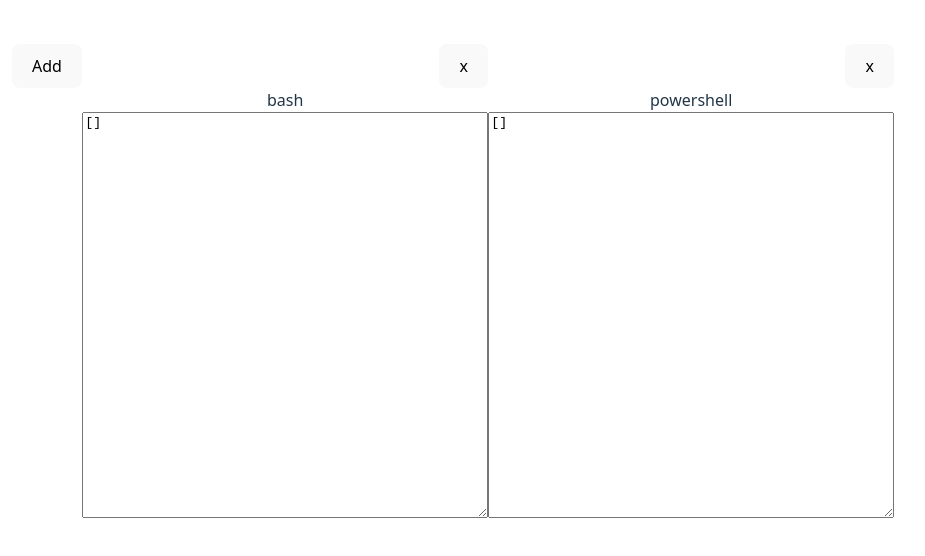
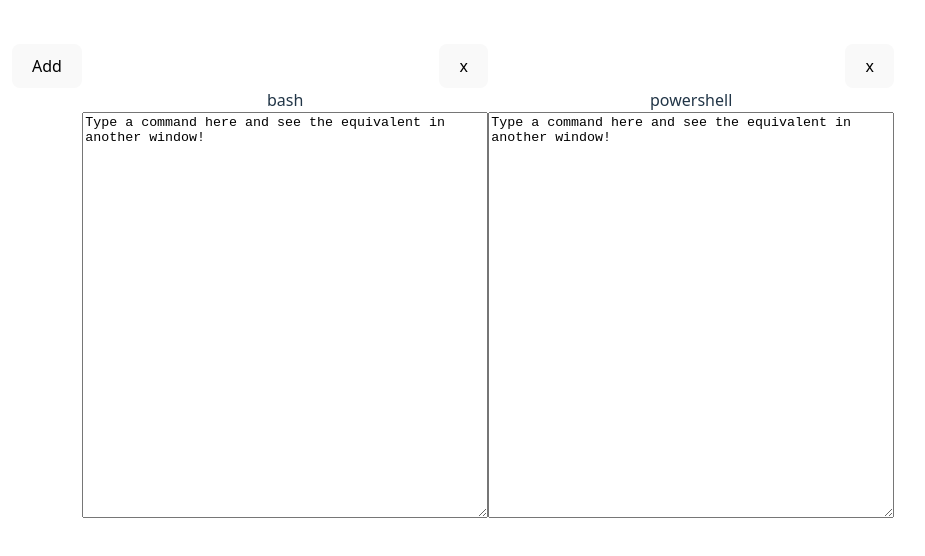
Before and after one commit to zrfox/bash-to-powershell, a React (Vite) app: page / in a window 1280 px wide. Shown: the part 116-672 px from the top of the page, without its empty margins (187-1112 px from the left). Built offline with nearby package versions, Linux system fonts and the light colour scheme.

Commit message:
Add placeholder text that disappears when setting activeWindowId with new state activeWindowsBoolean.

```diff
--- a/src/components/InputWindow.jsx
+++ b/src/components/InputWindow.jsx
@@ -5,7 +5,7 @@ import commands from "../data/commands.json";
 import { commandById } from '../utils/commandIndex';
 import { flagById } from '../utils/flagIndex';
 
-function InputWindow({ onRemove, languageName, setTextHandler, nId, setActiveWindowIdHandler, commandIds, activeWindowId, text, textAreaSize, setTextAreaSize }){
+function InputWindow({ onRemove, languageName, setTextHandler, nId, setActiveWindowIdHandler, commandIds, activeWindowId, text, textAreaSize, setTextAreaSize, activeWindowsBoolean }){
 
     const inputTextAreaId = useId();
 
@@ -34,7 +34,7 @@ function InputWindow({ onRemove, languageName, setTextHandler, nId, setActiveWin
     const isActive = nId === activeWindowId;
 
     // this is the problem, it's calling when not active.
-    const valueText = isActive ? text : getCommandsInCommon(commandIds);
+    const valueText = isActive || !activeWindowsBoolean ? text : getCommandsInCommon(commandIds);
 
     return (
         <>
--- a/src/index.css
+++ b/src/index.css
@@ -71,12 +71,10 @@ button:focus-visible {
 textarea {
   width: 400px;
   height: 400px;
+
 }
 
-/*deleted this too */
-.add-window {
 
-}
 
 /* dialog / modal */
 
@@ -105,9 +103,6 @@ textarea {
   justify-content: center;
 }
 
-.input-window {
-}
-
 .close-button {
 
   display:flex;
--- a/src/pages/HomePage.jsx
+++ b/src/pages/HomePage.jsx
@@ -14,11 +14,20 @@ function HomePage(){
 const [inputWindows, setInputWindows] = useState([{id: nanoid(), language: "bash"}, {id: nanoid(), language: "powershell"}]);
 const [dialogOpen, setDialog] = useState(false);
 const [activeWindowId, setActiveWindowId] = useState();
+// State for initial page load. Allows display of placeholder text in all windows.
+const [activeWindowsBoolean, setActiveWindowsBoolean] = useState(false);
+// State for inputText
+const [text, setText] = useState(["Type a command here and see the equivalent in another window!"]);
+const [commandIds, setCommandId] = useState([]);
 // maintains uniform window size for all InputWindows
 const [textAreaSize, setTextAreaSize] = useState([400, 400]);
 
-
 function setActiveWindowIdHandler(windowId) {
+    // clear placeholder text once activeWindowId is set.
+    if (activeWindowsBoolean === false) {
+        setText("");
+        setActiveWindowsBoolean(true);
+    }
     setActiveWindowId(windowId);
 }
 
@@ -57,12 +66,9 @@ function getInput() {
 }
 */
 
-// State for inputText
-const [text, setText] = useState([]);
-const [commandIds, setCommandId] = useState([]);
 
 function setCommandIdHandler(commandIdArray) {
-    setCommandId(commandIdArray)
+    setCommandId(commandIdArray);
 }
 
 
@@ -154,6 +160,7 @@ function matchText(textArray, languageName) {
                     text={text}
                     textAreaSize={textAreaSize}
                     setTextAreaSize={setTextAreaSize}
+                    activeWindowsBoolean={activeWindowsBoolean}
                     />
             ))}
         </div>
```
